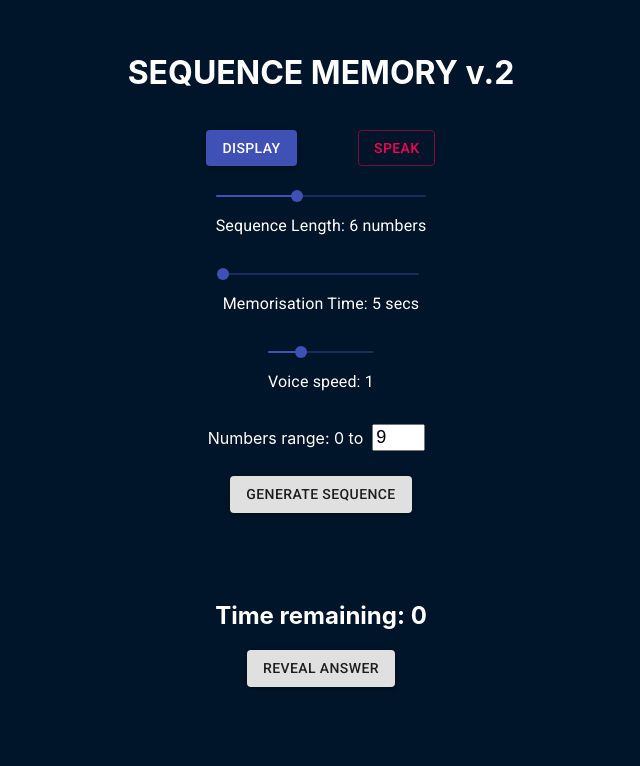
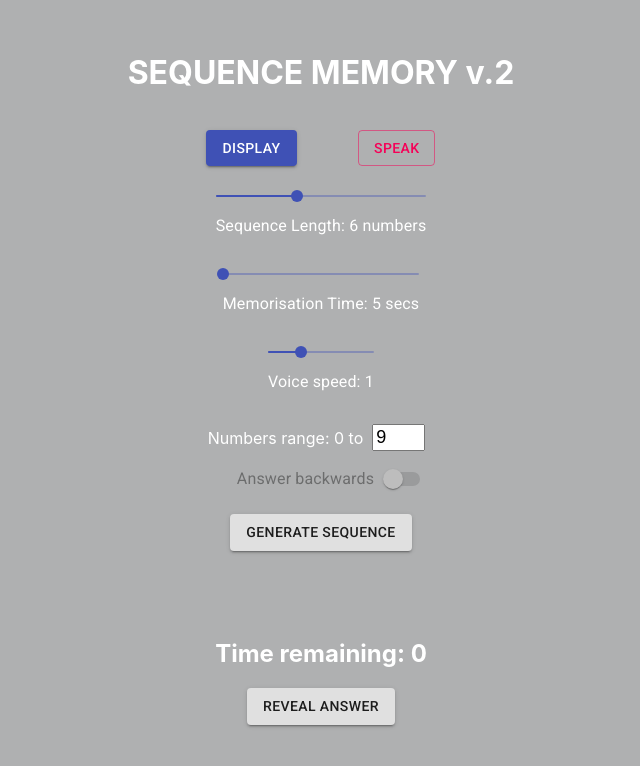
Before and after one commit to carboni-rob/sequence-memory, a React (Create React App) app: page / in a window 1280 px wide. Shown: the top 766 px of the page, without its empty margins (319-959 px from the left). Built offline with nearby package versions, Linux system fonts and the light colour scheme.

Commit message:
Add backwards option

```diff
--- a/src/App.styles.tsx
+++ b/src/App.styles.tsx
@@ -15,7 +15,7 @@ export const AppContainer = styled.div`
   display: flex;
   align-items: center;
   justify-content: center;
-  background-color: #001529;
+  background-color: #afb0b1;
 `;
 
 export const ControlsContainer = styled.div`
@@ -39,7 +39,7 @@ export const SliderContainer = styled.div`
   margin: 0 0 1em 0;
 `;
 
-export const RangeContainer = styled.div`
+export const RowContainer = styled.div`
   display: flex;
   justify-content: center;
   align-items: center;
--- a/src/App.tsx
+++ b/src/App.tsx
@@ -1,11 +1,17 @@
-import { Button, Slider, Typography } from "@material-ui/core";
+import {
+  Button,
+  FormControlLabel,
+  Slider,
+  Switch,
+  Typography,
+} from "@material-ui/core";
 import { useEffect, useState } from "react";
 import {
   AnswerContainer,
   AppContainer,
   ControlsContainer,
   InnerContainer,
-  RangeContainer,
+  RowContainer,
   RangeInput,
   RevealButton,
   Sequence,
@@ -28,6 +34,7 @@ function App() {
   const [speakSequence, setSpeakSequence] = useState(false);
   const [displaySequence, setDisplaySequence] = useState(true);
   const [utteranceSpeed, setUtteranceSpeed] = useState(1);
+  const [backwards, setBackwards] = useState(false);
 
   useEffect(() => {
     if (!timeLeft) {
@@ -79,8 +86,11 @@ function App() {
     setAnswer(newAnswer);
   };
 
-  const checkCorrectedness = (index: number): boolean =>
-    sequence[index]?.toString() === answer[index];
+  const checkCorrectedness = (index: number): boolean => {
+    const correctArray = backwards ? [...sequence].reverse() : sequence;
+
+    return correctArray[index]?.toString() === answer[index];
+  };
 
   const renderAnswerInputs = () => {
     return (
@@ -173,14 +183,25 @@ function App() {
             </Typography>
           </SliderContainer>
 
-          <RangeContainer>
+          <RowContainer>
             <span>Numbers range: 0 to </span>
             <RangeInput
               type="number"
               value={range}
               onChange={(event) => setRange(event.target.value)}
             />
-          </RangeContainer>
+          </RowContainer>
+
+          <RowContainer>
+            <FormControlLabel
+              value={backwards}
+              onChange={(_, checked) => setBackwards(checked)}
+              disabled={timeLeft !== 0 || !isAnswerDisabled}
+              control={<Switch color="secondary" />}
+              label="Answer backwards"
+              labelPlacement="start"
+            />
+          </RowContainer>
         </ControlsContainer>
 
         <Button
--- a/src/index.css
+++ b/src/index.css
@@ -5,7 +5,7 @@ body {
     sans-serif;
   -webkit-font-smoothing: antialiased;
   -moz-osx-font-smoothing: grayscale;
-  background-color: #001529;
+  background-color: #afb0b1;
 }
 
 code {
```
